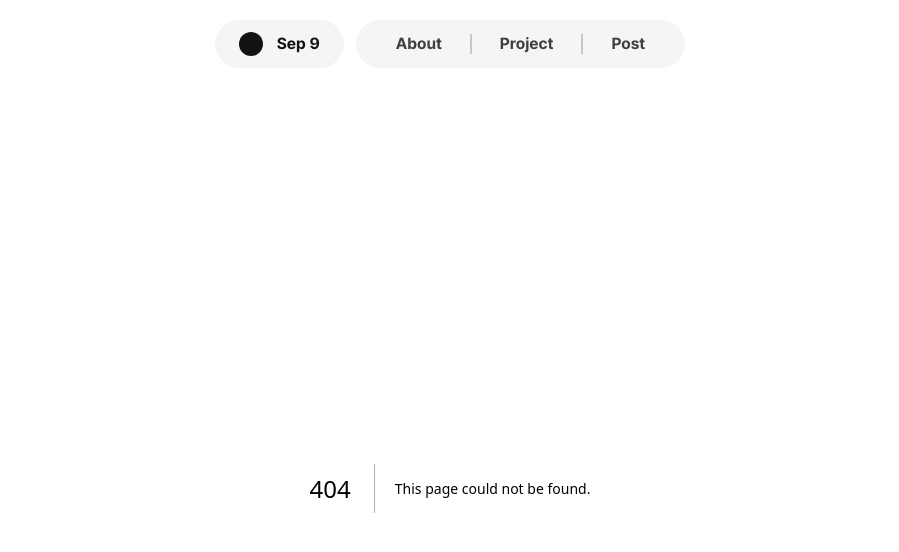
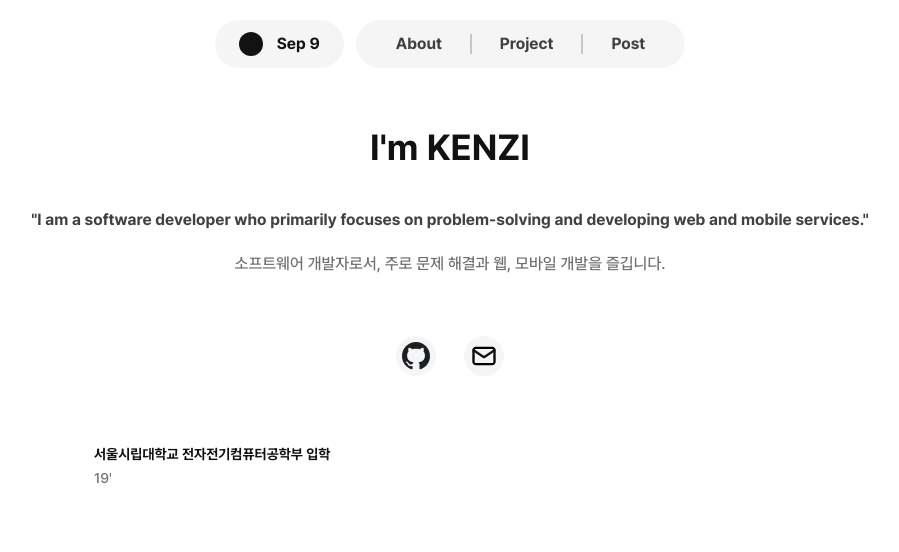
Before and after one commit to e-tae-hyeon/lth-blog, a Next.js app: page /about in a window 1280 px wide. Before the commit this address had no page. Shown: the top 552 px of the page, without its empty margins (190-1089 px from the left). Built offline with nearby package versions, Linux system fonts and the light colour scheme.

Commit message:
feat: 추가 about

```diff
--- /dev/null
+++ b/src/app/about/page.tsx
@@ -0,0 +1,34 @@
+import { NICKNAME } from "@/common/constant";
+import CareerRecords from "@/features/about/modules/CareerRecords";
+import Contacts from "@/features/about/modules/Contacts";
+import React from "react";
+
+function AboutPage() {
+  return (
+    <main className="mx-auto max-w-[1024px] p-5">
+      <section className="flex flex-col gap-10 p-5 text-center">
+        <h1 className="title">I'm {NICKNAME}</h1>
+
+        <div className="flex flex-col gap-5">
+          <div className="h4 text-text80">
+            "I am a software developer who primarily focuses on problem-solving
+            and developing web and mobile services."
+          </div>
+          <div className="b1 text-text60">
+            소프트웨어 개발자로서, 주로 문제 해결과 웹, 모바일 개발을 즐깁니다.
+          </div>
+        </div>
+      </section>
+
+      <section className="p-5">
+        <Contacts />
+      </section>
+
+      <section>
+        <CareerRecords />
+      </section>
+    </main>
+  );
+}
+
+export default AboutPage;
--- /dev/null
+++ b/src/common/constant.ts
@@ -0,0 +1,5 @@
+export const NICKNAME = "KENZI";
+
+export const URI_GITHUB = "https://github.com/e-tae-hyeon";
+
+export const EMAIL = "johtta888@naver.com";
--- /dev/null
+++ b/src/features/about/hooks/useContactMail.ts
@@ -0,0 +1,11 @@
+import { EMAIL } from "@/common/constant";
+
+function useContactMail() {
+  return () => {
+    if (typeof window === "undefined") return;
+
+    window.open(`mailto:${EMAIL}?subject=&body=`);
+  };
+}
+
+export default useContactMail;
--- /dev/null
+++ b/src/features/about/modules/CareerRecords/index.tsx
@@ -0,0 +1,25 @@
+import React from "react";
+
+function CareerRecords() {
+  const careers: { content: string; year: number }[] = [
+    { content: "서울시립대학교 전자전기컴퓨터공학부 입학", year: 19 },
+  ];
+
+  const sorted = careers.sort((a, b) => b.year - a.year);
+
+  return (
+    <div className="mx-auto max-w-3xl grid md:grid-cols-2 p-5">
+      {sorted.map(({ content, year }, idx) => (
+        <div
+          className="flex-1 flex flex-col gap-1 p-2 rounded hover:bg-text4 duration-150"
+          key={idx}
+        >
+          <div className="label">{content}</div>
+          <div className="b2 text-text60">{year}'</div>
+        </div>
+      ))}
+    </div>
+  );
+}
+
+export default CareerRecords;
--- /dev/null
+++ b/src/features/about/modules/Contacts/index.tsx
@@ -0,0 +1,31 @@
+"use client";
+
+import { URI_GITHUB } from "@/common/constant";
+import Icon from "@/components/Icon";
+import React from "react";
+import useContactMail from "../../hooks/useContactMail";
+
+function Contacts() {
+  const contactMail = useContactMail();
+
+  return (
+    <div className="flex justify-center items-center gap-[28px] p-5">
+      <a
+        href={URI_GITHUB}
+        target="_blank"
+        className="flex justify-center items-center w-[40px] rounded-full bg-text4 aspect-square hover:-translate-y-1 hover:bg-text20 duration-200"
+      >
+        <Icon name="github" size={28} />
+      </a>
+
+      <button
+        onClick={contactMail}
+        className="flex justify-center items-center w-[40px] rounded-full bg-text4 aspect-square hover:-translate-y-1 hover:bg-text20 duration-200"
+      >
+        <Icon name="mail" size={28} />
+      </button>
+    </div>
+  );
+}
+
+export default Contacts;
```
